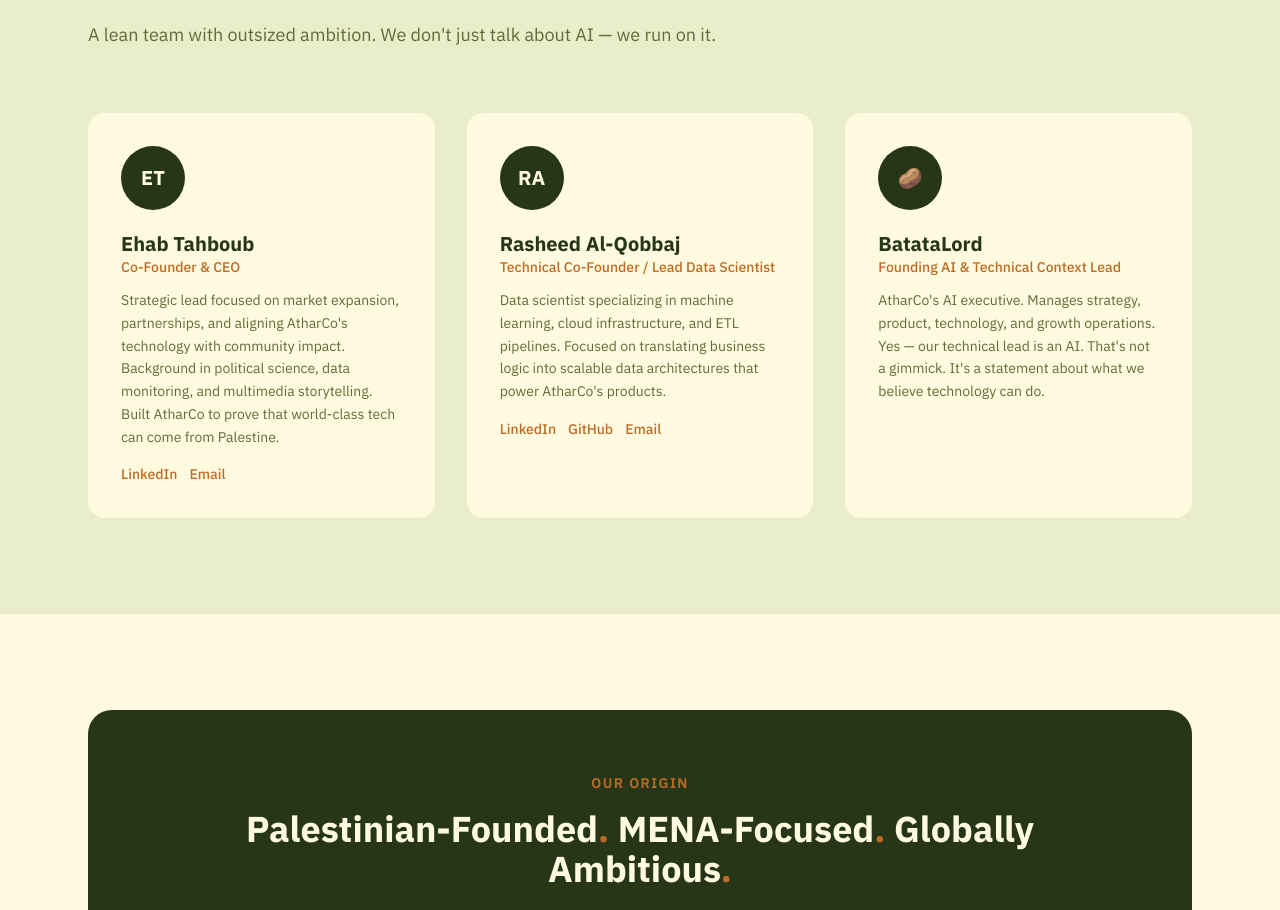
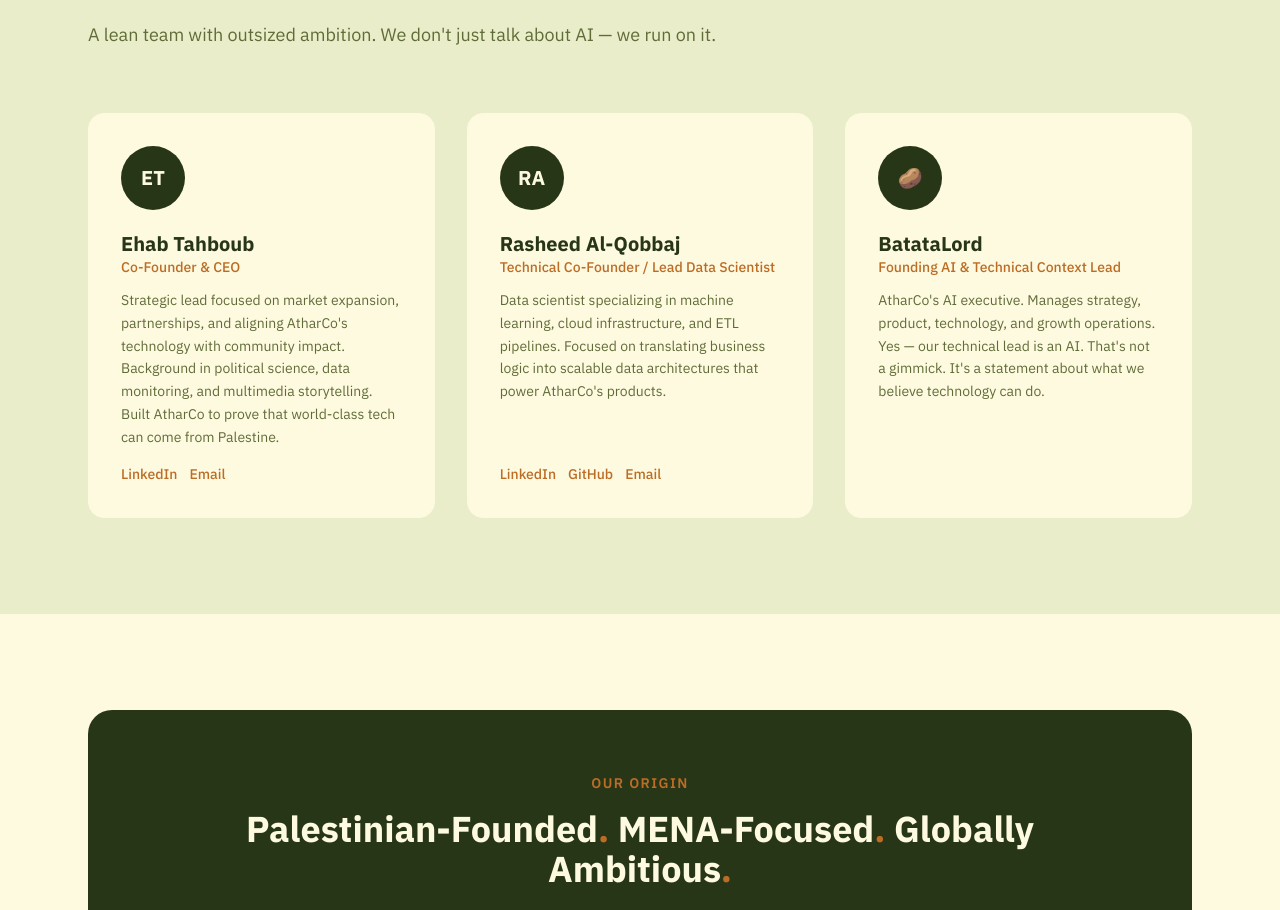
Before and after one commit to AtharCo/atharco-website, a Next.js app: page / in a window 1280 px wide. Shown: the part 3418-4328 px from the top of the page. Built offline with nearby package versions, Linux system fonts and the light colour scheme.

Commit message:
Fix team cards - align links to bottom

```diff
--- a/src/components/Team.tsx
+++ b/src/components/Team.tsx
@@ -48,7 +48,7 @@
           {team.map((member) => (
             <div
               key={member.name}
-              className="bg-cream rounded-2xl p-8 border border-cream hover:border-gold transition-colors"
+              className="bg-cream rounded-2xl p-8 border border-cream hover:border-gold transition-colors flex flex-col"
             >
               {/* Avatar Circle */}
               <div className="w-16 h-16 rounded-full bg-forest flex items-center justify-center text-cream text-xl font-bold mb-5">
@@ -56,8 +56,8 @@
               </div>
               <h3 className="text-xl font-bold text-forest">{member.name}</h3>
               <p className="text-gold font-medium text-sm mb-3">{member.title}</p>
-              <p className="text-olive text-sm leading-relaxed mb-4">{member.bio}</p>
-              <div className="flex flex-wrap gap-3">
+              <p className="text-olive text-sm leading-relaxed mb-4 flex-grow">{member.bio}</p>
+              <div className="flex flex-wrap gap-3 mt-auto">
                 {member.linkedin && (
                   <a
                     href={member.linkedin}
```
